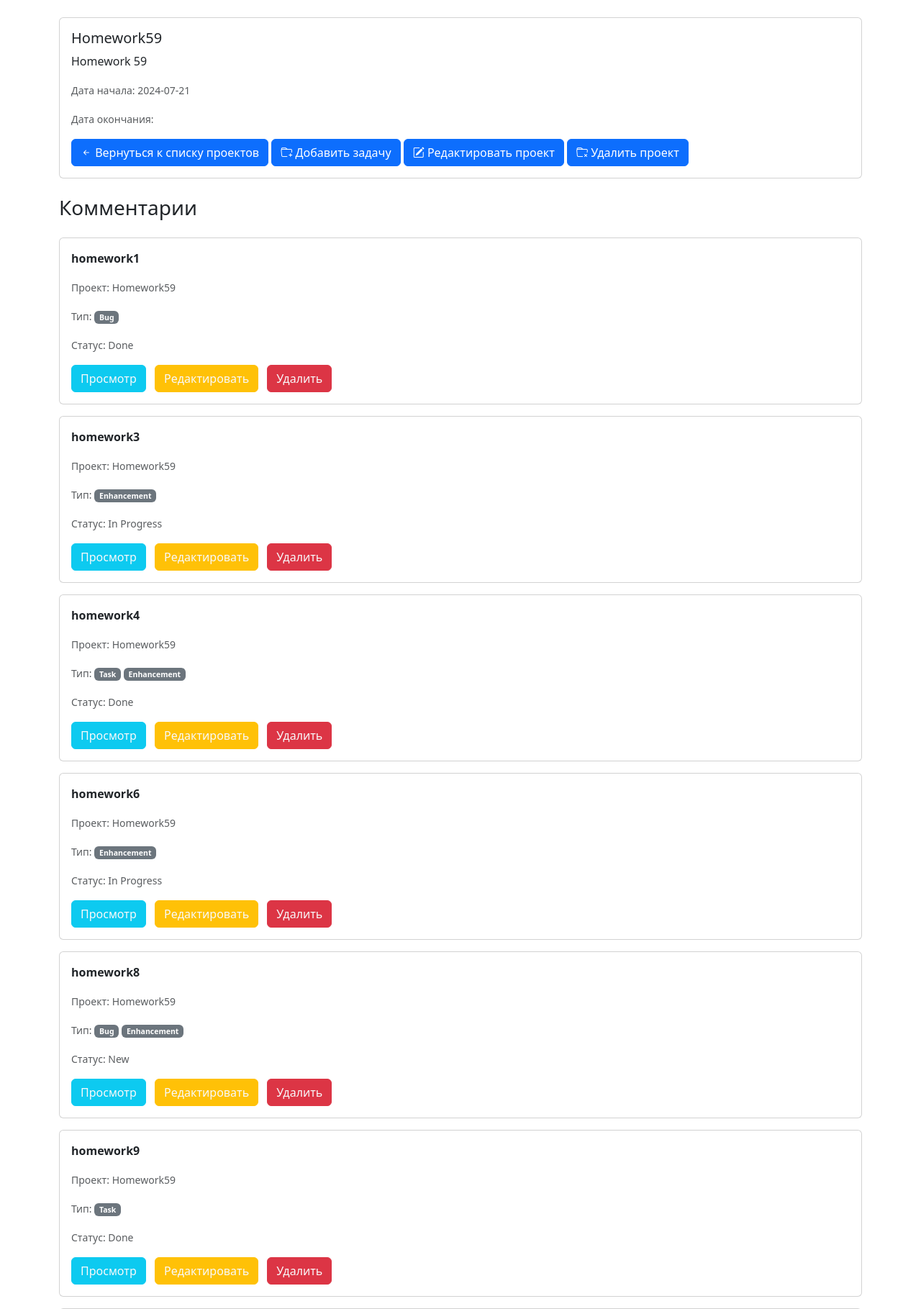
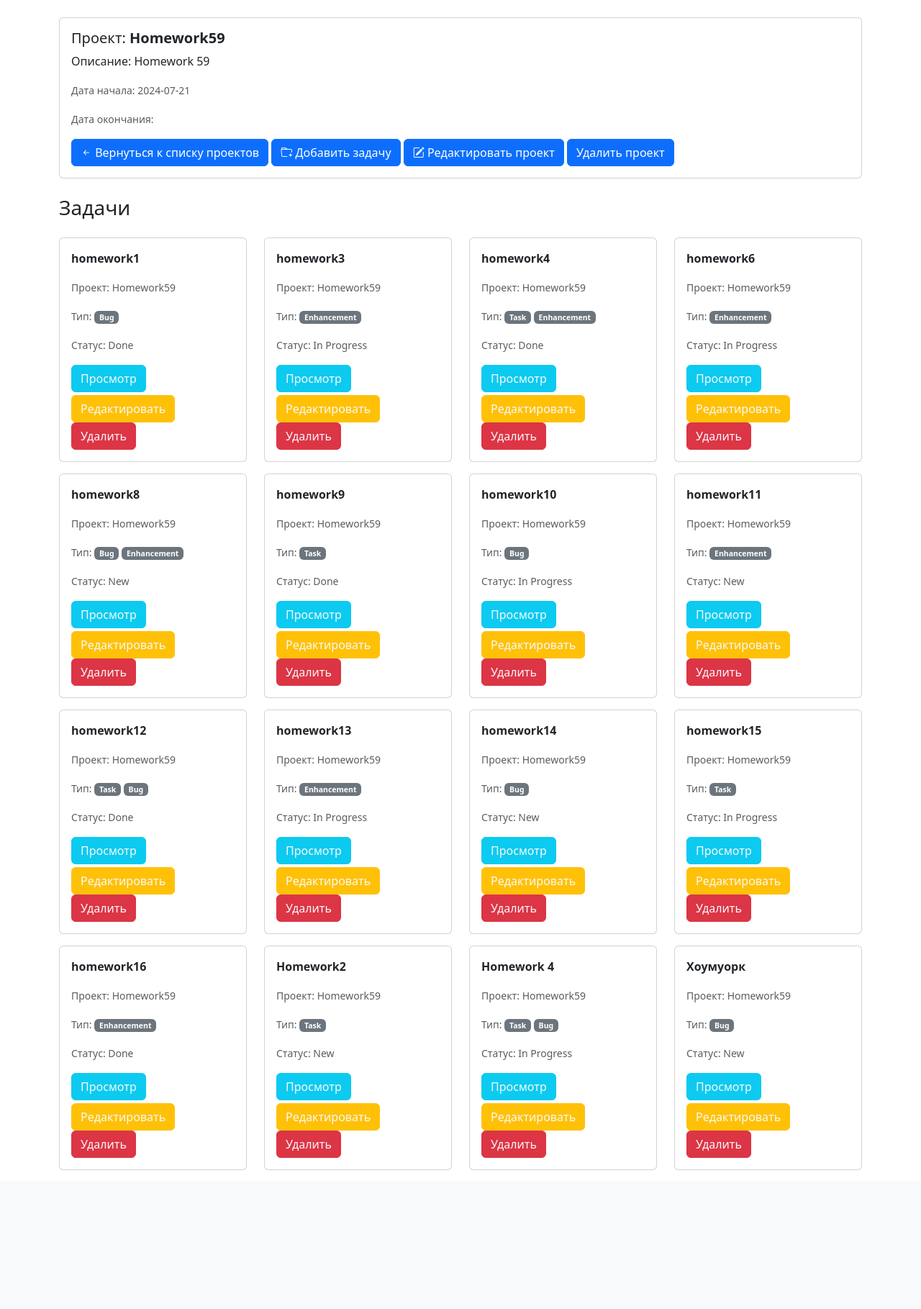
Before and after one commit to azamatclb/azamat_arzygulov-issue_tracker, a Django app: page /project/1 in a window 1280 px wide. Shown: the part 56-1875 px from the top of the page at 72% size. After the commit the page ends 1682 px from the top, so only its background shows below. Run offline with Django 5.2, Linux system fonts and the light colour scheme; data comes from the database, SQL or seed files in the repository.

Commit message:
Исправил добавление и просмотр задач

```diff
--- a/templates/project_templates/project_detail.html
+++ b/templates/project_templates/project_detail.html
@@ -9,55 +9,56 @@
         <div class="tweet-card card mb-4">
             <div class="card-body">
                 <div class="tweet-header d-flex align-items-center mb-2">
-                    <h5 class="card-title mb-0">{{ project.name }}</h5>
+                    <h5 class="card-title mb-0">Проект: <strong>{{ project.name }}</strong></h5>
                 </div>
-                <p class="card-text">{{ project.description|default:"Описание проекта отсутствует" }}</p>
-                <p class="card-text"><small class="text-muted">Дата
-                    начала: {{ project.date_started|date:'Y-m-d' }}</small></p>
-                <p class="card-text"><small class="text-muted">Дата
-                    окончания: {{ project.date_ended|date:'Y-m-d' }}</small></p>
+                <p class="card-text">Описание: {{ project.description }}</p>
+                <p class="card-text">
+                    <small class="text-muted">Дата начала: {{ project.date_started|date:'Y-m-d'}}</small>
+                </p>
+                <p class="card-text">
+                    <small class="text-muted">Дата окончания: {{ project.date_ended|date:'Y-m-d' }}</small>
+                </p>
                 <a href="{% url 'project_list' %}" class="btn btn-primary">
-                    <i class="bi bi-arrow-left-short"></i>
-                    Вернуться к списку проектов
+                    <i class="bi bi-arrow-left-short"></i> Вернуться к списку проектов
                 </a>
                 <a href="{% url 'task_add' project.pk %}" class="btn btn-primary">
-                    <i class="bi bi-folder-plus"></i>
-                    Добавить задачу
+                    <i class="bi bi-folder-plus"></i> Добавить задачу
                 </a>
                 <a href="{% url 'project_update' project.pk %}" class="btn btn-primary">
-                    <i class="bi bi-pencil-square"></i>
-                    Редактировать проект
+                    <i class="bi bi-pencil-square"></i> Редактировать проект
                 </a>
                 <a href="{% url 'project_delete' project.pk %}" class="btn btn-primary">
-                    <i class="bi bi-folder-x"></i>
-                    Удалить проект
+                    <i class="bi би-folder-x"></i> Удалить проект
                 </a>
             </div>
         </div>
 
-        <h3 class="mb-4">Комментарии</h3>
-        <div class="tasks-container">
+        <h3 class="mb-4">Задачи</h3>
+
+        <div class="row">
             {% for task in tasks %}
-                <div class="comment-card card mb-3">
+                <div class="col-12 col-sm-6 col-md-4 col-lg-3 mb-3">
+                    <div class="comment-card card h-100">
                         <div class="card-body">
                             <p class="card-text"><strong>{{ task.summary }}</strong></p>
-                        <p class="card-text"><small class="text-muted">Проект: {{ task.project.name }}</small></p>
-                        <p class="card-text"><small class="text-muted">Тип:
+                            <p class="card-text">
+                                <small class="text-muted">Проект: {{ task.project.name }}</small>
+                            </p>
+                            <p class="card-text">
+                                <small class="text-muted">Тип:
                                     {% for type in task.type.all %}
                                         <span class="badge bg-secondary">{{ type }}</span>
                                     {% endfor %}
-                        </small></p>
-                        <p class="card-text"><small class="text-muted">Статус: {{ task.status }}</small></p>
+                                </small>
+                            </p>
+                            <p class="card-text">
+                                <small class="text-muted">Статус: {{ task.status }}</small>
+                            </p>
                             <div class="mt-2">
-                            <a href="{% url 'task_view' task.pk %}" class="btn btn-info text-light me-2">
-                                Просмотр
-                            </a>
-                            <a href="{% url 'task_update' task.pk %}" class="btn btn-warning text-light me-2">
-                                Редактировать
-                            </a>
-                            <a href="{% url 'task_delete' task.pk %}" class="btn btn-danger text-light">
-                                Удалить
-                            </a>
+                                <a href="{% url 'task_view' task.pk %}" class="btn btn-info text-light mb-1 ">Просмотр</a>
+                                <a href="{% url 'task_update' task.pk %}" class="btn btn-warning text-light">Редактировать</a>
+                                <a href="{% url 'task_delete' task.pk %}" class="btn btn-danger text-light">Удалить</a>
+                            </div>
                         </div>
                     </div>
                 </div>
--- a/templates/project_templates/project_list.html
+++ b/templates/project_templates/project_list.html
@@ -70,6 +70,7 @@
                     </div>
                 </div>
             {% endfor %}
+            {% include 'partial/paginate.html' %}
         {% else %}
             <h3>Проекты не найдены</h3>
         {% endif %}
--- a/templates/task_templates/task_list.html
+++ b/templates/task_templates/task_list.html
@@ -50,7 +50,8 @@
                     <div class="card">
                         <div class="card-body">
                             <h5 class="card-title">{{ task.summary }}</h5>
-                            <h6 class="card-subtitle mb-2 text-body-secondary">Проект: <strong>{{ task.project }}</strong></h6>
+                            <h6 class="card-subtitle mb-2 text-body-secondary">Проект:
+                                <strong>{{ task.project }}</strong></h6>
                             <h6 class="card-subtitle mb-2 text-body-secondary">Тип:
                                 {% for type in task.type.all %}
 
@@ -86,7 +87,7 @@
                         </div>
                     </div>
                 </div>
-            {% empty %}
+                {% empty %}
                 <h3>Задачи не найдены</h3>
             {% endfor %}
 
--- a/webapp/forms/project.py
+++ b/webapp/forms/project.py
@@ -1,6 +1,5 @@
 from django import forms
 from django.core.exceptions import ValidationError
-from django.urls import reverse
 
 from webapp.models import Project
 
--- a/webapp/models/task.py
+++ b/webapp/models/task.py
@@ -20,4 +20,4 @@
         verbose_name_plural = "Задачи"
 
     def get_absolute_url(self):
-        return reverse("project_detail", kwargs={'pk': self.pk})
+        return reverse("task_view", kwargs={'pk': self.pk})
--- a/webapp/urls.py
+++ b/webapp/urls.py
@@ -1,21 +1,15 @@
 from django.urls import path
+from webapp.views import  AddTaskView, TaskDetailView, TaskUpdateView, TaskDeleteView
+from webapp.views.project import ProjectListView, ProjectDetailView, ProjectUpdateView, ProjectCreateView, ProjectDeleteView
 
-from webapp.views import TasksListView, AddTaskView, TaskDetailView, TaskUpdateView, TaskDeleteView
-from webapp.views.project import ProjectListView, ProjectDetailView, ProjectUpdateView, ProjectCreateView, \
-    ProjectDeleteView
-
-# , , \
-#
 urlpatterns = [
-    # path('tasks/', TasksListView.as_view(), name='tasks_list'),
-    # path('task/create', AddTaskView.as_view(), name='task_add'),
-    path('task/<int:pk>', TaskDetailView.as_view(), name='task_view'),
-    path('task/<int:pk>/update', TaskUpdateView.as_view(), name='task_update'),
-    path('task/<int:pk>/delete', TaskDeleteView.as_view(), name='task_delete'),
     path('', ProjectListView.as_view(), name='project_list'),
     path('project/<int:pk>', ProjectDetailView.as_view(), name='project_detail'),
     path('project/create', ProjectCreateView.as_view(), name='project_create'),
     path('project/<int:pk>/update', ProjectUpdateView.as_view(), name='project_update'),
     path('project/<int:pk>/delete', ProjectDeleteView.as_view(), name='project_delete'),
     path('project/<int:pk>/create-task/', AddTaskView.as_view(), name='task_add'),
+    path('task/<int:pk>', TaskDetailView.as_view(), name='task_view'),
+    path('task/<int:pk>/update', TaskUpdateView.as_view(), name='task_update'),
+    path('task/<int:pk>/delete', TaskDeleteView.as_view(), name='task_delete'),
 ]
```
Also changed, not shown: templates/task_templates/task_detail.html (+19 -31 lines), webapp/forms/task.py (+0 -9 lines), webapp/views/task.py (+3 -4 lines), webapp/views/__init__.py (line endings or trailing spaces). Lines whose indentation alone changed are shown as unchanged.
